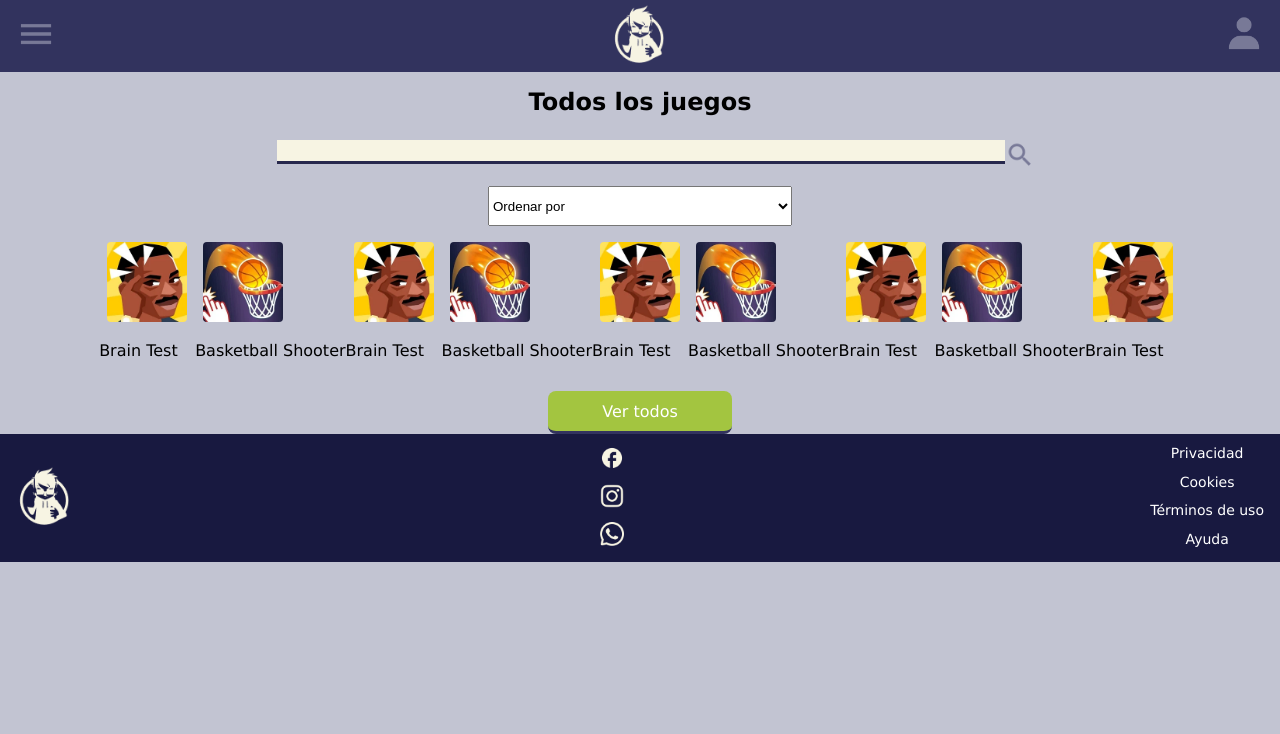
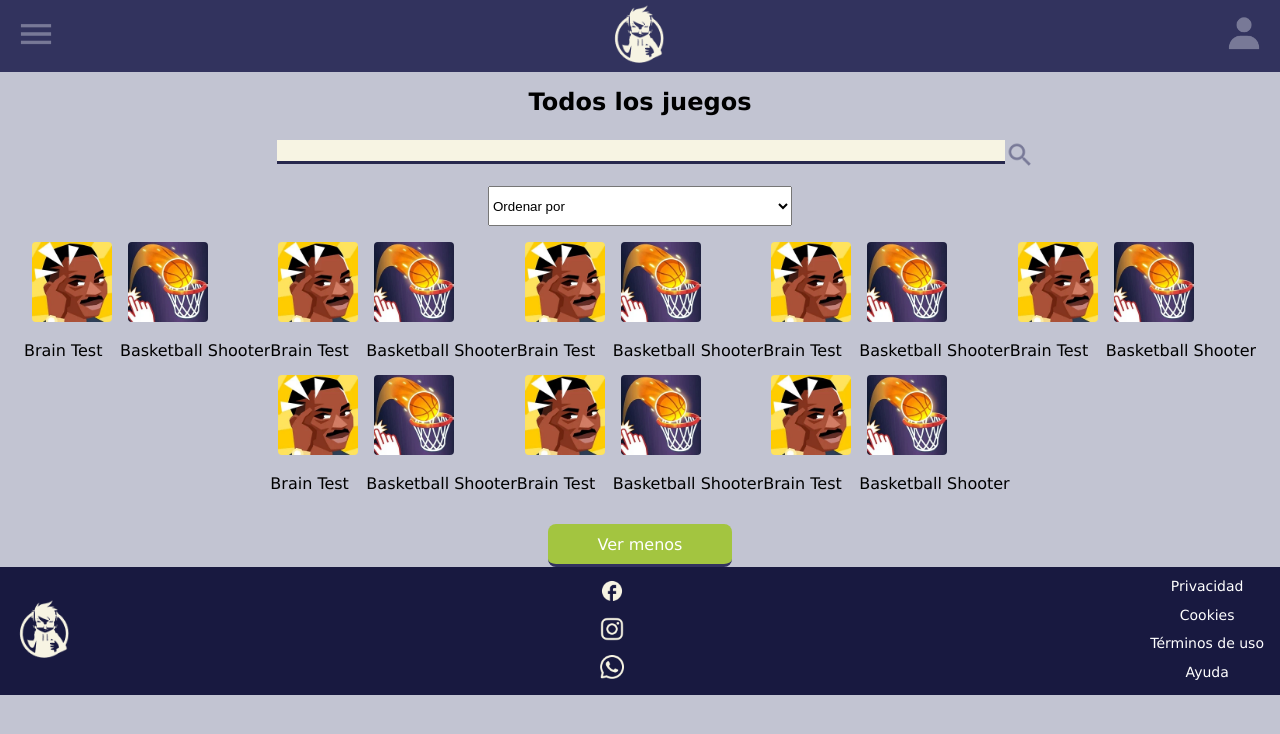
Before and after one commit to franbayugar/interfaces, a plain HTML site: page TP2/EntregaFinal/all.html in a window 1280 px wide. Both pictures are taken after a click on the link "Ver todos". Drawn offline with Linux system fonts and the light colour scheme.

Commit message:
Se agrega all.js

```diff
--- a/TP2/EntregaFinal/all.html
+++ b/TP2/EntregaFinal/all.html
@@ -15,6 +15,7 @@
     <script src="assets/js/main.js"></script>
     <script src="assets/js/adverstising.js"></script>
     <script src="assets/js/form.js"></script>
+    <script src="assets/js/all.js"></script>
 </head>
 
 <body>
@@ -309,7 +310,7 @@
             </div>
         </div>
         <div class="entryButtons">
-            <a href="# " id="mostrarTodos" class="regButton button formButton">Ver menos</a>
+            <a href="# " id="mostrarMenos" class="regButton button formButton">Ver menos</a>
         </div>
     </div>
     <footer>
--- /dev/null
+++ b/TP2/EntregaFinal/assets/js/all.js
@@ -0,0 +1,23 @@
+document.addEventListener('DOMContentLoaded', () => {
+    let btnAll = document.querySelector('#mostrarTodos');
+    let btnLess = document.querySelector('#mostrarMenos');
+    let some = document.querySelector('.verAlgunos');
+    let all = document.querySelector('.verlosTodos');
+
+
+    btnAll.addEventListener('click', () => {
+        some.classList.add('inactiveCont');
+        all.classList.remove('inactiveCont');
+
+    })
+
+    btnLess.addEventListener('click', () => {
+        some.classList.remove('inactiveCont');
+        all.classList.add('inactiveCont');
+    })
+
+
+
+
+
+})
```
